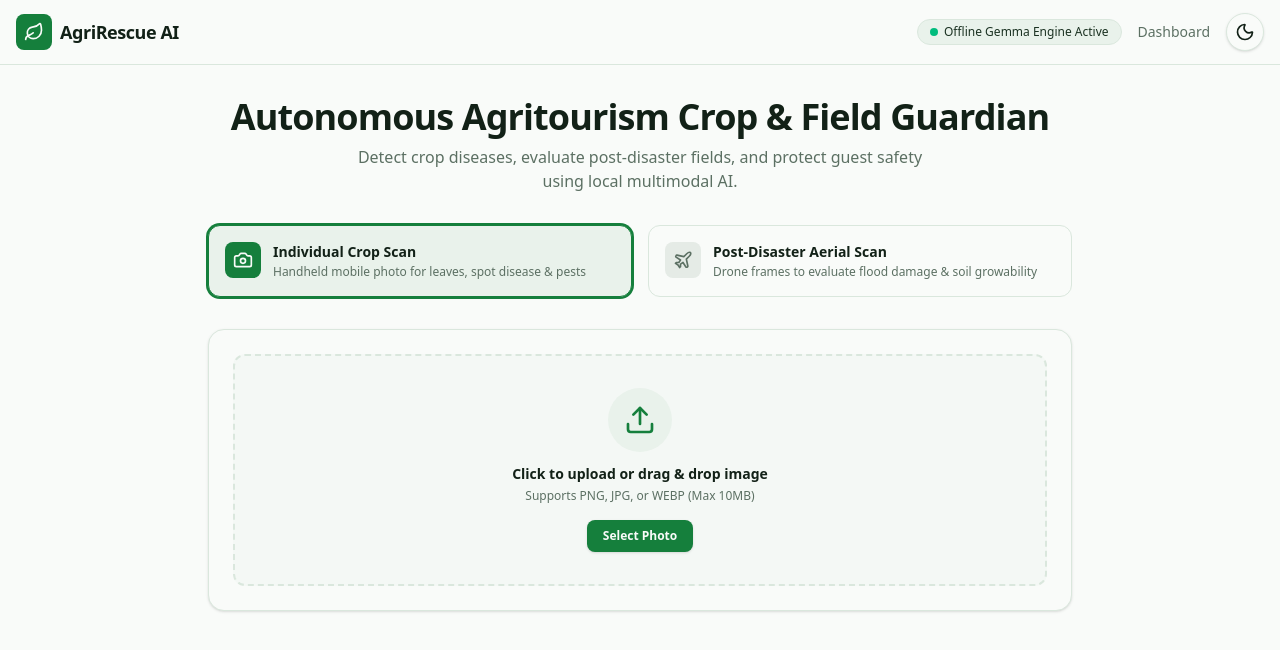
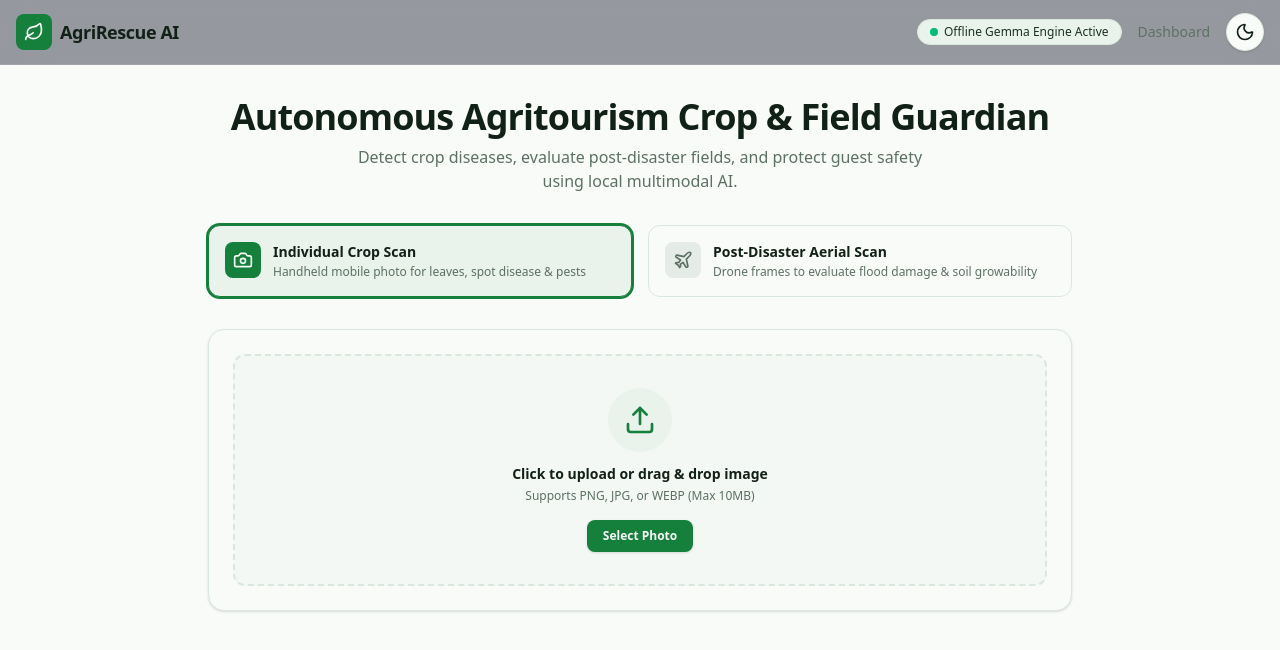
Before and after one commit to Swarup-Moulik/Gemma-Hackathon, a React (Vite) app in the folder client/: page / in a window 1280 px wide. Shown: the top 650 px of the page. Built offline with nearby package versions, Linux system fonts and the light colour scheme; no server answers.

Commit message:
Update Navbar background styles for better visibility

```diff
--- a/client/src/components/Navbar.jsx
+++ b/client/src/components/Navbar.jsx
@@ -7,7 +7,7 @@ function Navbar() {
   const location = useLocation();
 
   return (
-    <header className="border-b border-border bg-background/95 backdrop-blur sticky top-0 z-50">
+    <header className="border-b border-white/10 bg-slate-950/40 backdrop-blur-xl sticky top-0 z-50">
       <div className="max-w-7xl mx-auto px-4 h-16 flex items-center justify-between">
         {/* Brand Logo */}
         <Link to="/" className="flex items-center gap-2 group">
```
